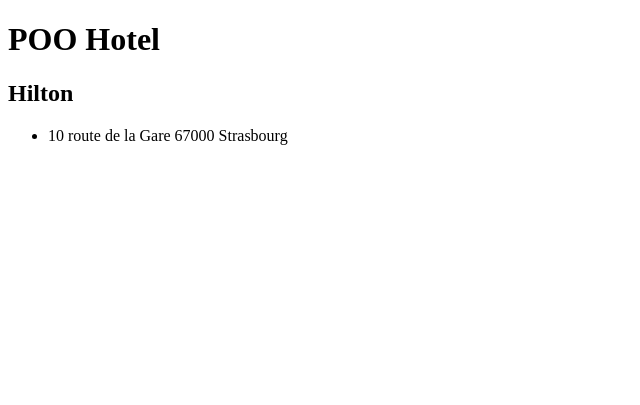
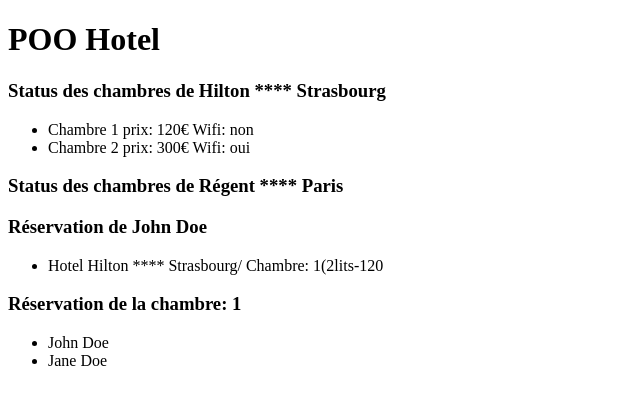
Before and after one commit to anthony0467/exerciceHotel, a PHP site: page / in a window 1280 px wide. Shown: the top 405 px of the page, without its empty margins (0-640 px from the left). Run offline with PHP 8.4, Linux system fonts and the light colour scheme.

Commit message:
ajout des fonctions afficher

```diff
--- a/Chambre.php
+++ b/Chambre.php
@@ -1,24 +1,36 @@
 <?php
 class Chambre
 {
-	private int $totalChambre;
+	private string $numeroChambre;
 	private bool $etatChambre;
 	private float $price;
+	private int $nbLit;
 	private bool $wifi;
+	private Hotel $hotel;
+	private array $reservations;
 
-	public function __construct(int $totalChambre)
+	public function __construct(Hotel $hotel, string $numeroChambre, float $price, bool $wifi)
 	{
-		$this->totalChambre = $totalChambre;
+		$this->numeroChambre = $numeroChambre;
 		$this->etatChambre = true;
-		$this->price;
-		$this->wifi = false;
+		$this->nbLit = 2;
+		$this->wifi = $wifi;
+		$this->price = $price;
+		$this->hotel = $hotel;
+		$this->reservations = [];
+		$this->hotel->addChambre($this);
+	}
+
+	public function addReservation($reservation)
+	{
+		$this->reservations[] = $reservation;
 	}
 
 	//SET
 
-	public function set_totalChambre(int $totalChambre)
+	public function set_numeroChambre(string $numeroChambre)
 	{
-		$this->totalChambre = $totalChambre;
+		$this->numeroChambre = $numeroChambre;
 	}
 
 	public function set_etatChambre(int $etatChambre)
@@ -36,11 +48,21 @@ class Chambre
 		$this->wifi = $wifi;
 	}
 
+	public function set_hotel(Hotel $hotel)
+	{
+		$this->hotel = $hotel;
+	}
+
+	public function set_nbLit(int $nbLit)
+	{
+		$this->nbLit = $nbLit;
+	}
+
 	//GET
 
-	public function get_totalChambre()
+	public function get_numeroChambre()
 	{
-		return $this->totalChambre;
+		return $this->numeroChambre;
 	}
 
 	public function get_etatChambre()
@@ -58,21 +80,38 @@ class Chambre
 		return $this->wifi;
 	}
 
+	public function get_hotel()
+	{
+		return $this->hotel;
+	}
+
+	public function get_nbLit()
+	{
+		return $this->nbLit;
+	}
+
+	//STRING
+
 	public function __toString()
 	{
-		return $this->get_totalChambre();
+		return $this->get_numeroChambre();
 	}
 
+	public function wifi()
+	{
+		if ($this->wifi == false) {
+			return 'Wifi: non';
+		} else {
+			return 'Wifi: oui';
+		}
+	}
 
-
-
-	public function afficherPrix()
+	public function afficherResaChambre()
 	{
-		if ($this->wifi = false) {
-			$result = $this->price = .120 . ' €';
-		} else {
-			$result = $this->price = .300 . ' €';
+		$result = '<h3>Réservation de la chambre: ' . $this . '</h3><ul>';
+		foreach ($this->reservations as $reservation) {
+			$result .= '<li> ' . $reservation->get_client() . '</li>';
 		}
-		return $result;
+		return $result . '</ul>';
 	}
 }
--- a/Client.php
+++ b/Client.php
@@ -5,11 +5,19 @@ class Client
 
 	private string $firstName;
 	private string $lastName;
+	private array $reservations;
 
 	public function __construct(string $firstName, string $lastName)
 	{
 		$this->firstName = $firstName;
 		$this->lastName = $lastName;
+		$this->reservations = [];
+	}
+
+
+	public function addReservation($reservation)
+	{
+		$this->reservations[] = $reservation;
 	}
 
 	// SET
@@ -41,8 +49,14 @@ class Client
 		return $this->get_firstName() . ' ' . $this->get_lastName();
 	}
 
-	public function afficherClient()
+
+
+	public function afficherResaClient()
 	{
-		return $this;
+		$result = '<h3>Réservation de ' . $this . '</h3><ul>';
+		foreach ($this->reservations as $reservation) {
+			$result .= '<li>Hotel ' . $reservation->get_chambre()->get_hotel() . '/ Chambre: ' . $reservation->get_chambre() . '(' . $reservation->get_chambre()->get_nbLit() . 'lits-' . $reservation->get_chambre()->get_price() . '</li>';
+		}
+		return $result . '</ul>';
 	}
 }
--- a/Hotel.php
+++ b/Hotel.php
@@ -6,7 +6,7 @@ class Hotel
 	private string $adress;
 	private string $codePostal;
 	private string $ville;
-	private Chambre $chambre;
+	private array $chambres;
 
 	public function __construct(string $nameHotel, string $adress, string $codePostal, string $ville)
 	{
@@ -14,7 +14,13 @@ class Hotel
 		$this->adress = $adress;
 		$this->codePostal = $codePostal;
 		$this->ville = $ville;
-		//$this->chambre = $chambre;
+		$this->chambres = [];
+	}
+
+
+	public function addChambre($chambre)
+	{
+		$this->chambres[] = $chambre;
 	}
 
 	//SET
@@ -38,10 +44,7 @@ class Hotel
 		$this->ville = $ville;
 	}
 
-	public function set_chambre(Chambre $chambre)
-	{
-		$this->chambre = $chambre;
-	}
+
 
 	//GET
 	public function get_nameHotel()
@@ -52,11 +55,6 @@ class Hotel
 	public function get_adress()
 	{
 		return $this->adress;
-	}
-
-	public function get_chambre()
-	{
-		return $this->chambre;
 	}
 
 	public function get_codePostal()
@@ -80,4 +78,14 @@ class Hotel
 		$result = '<ul><li>' . $this->adress . ' ' . $this->codePostal . ' ' . $this->ville . '</li></ul>';
 		return $result;
 	}
+
+	public function afficherChambresHotel()
+	{
+		$result = '<h3>Status des chambres de ' . $this . '</h3><ul>';
+
+		foreach ($this->chambres as $chambre) {
+			$result .= '<li> Chambre ' . $chambre . ' prix: ' . $chambre->get_price() . '€ ' . $chambre->wifi() . ' </li>';
+		}
+		return $result . '</ul>';
+	}
 }
--- a/Reservation.php
+++ b/Reservation.php
@@ -1,45 +1,51 @@
 <?php
 
-class Reservation{
+class Reservation
+{
 	private Client $client;
 	private Chambre $chambre;
 	private DateTime $date;
 
-	public function __construct(Client $client, Chambre $chambre, DateTime $date)
+	public function __construct(Client $client, Chambre $chambre)
 	{
 		$this->client = $client;
 		$this->chambre = $chambre;
-		$this->date = $date;
+		//$this->date = $date;
+		$this->client->addReservation($this);
+		$this->chambre->addReservation($this);
 	}
 
 	//SET
 
-	public function set_client(Client $client){
+	public function set_client(Client $client)
+	{
 		$this->client = $client;
 	}
 
-	public function set_chambre(Chambre $chambre){
+	public function set_chambre(Chambre $chambre)
+	{
 		$this->chambre = $chambre;
 	}
 
-	public function set_date(DateTime $date){
+	public function set_date(DateTime $date)
+	{
 		$this->date = $date;
 	}
 
 	//GET
 
-	public function get_client(){
+	public function get_client()
+	{
 		return $this->client;
 	}
 
-	public function get_chambre(){
+	public function get_chambre()
+	{
 		return $this->chambre;
 	}
 
-	public function get_date(){
+	public function get_date()
+	{
 		return $this->date;
 	}
-
-
-
 }
--- a/index.php
+++ b/index.php
@@ -19,12 +19,22 @@
 	});
 	//CLIENT
 	$client1 = new Client('John', 'Doe');
+	$client2 = new Client('Jane', 'Doe');
 	// HOTEL
-	$hotel = new Hotel('Hilton', '10 route de la Gare', '67000', 'Strasbourg');
+	$hotel = new Hotel('Hilton **** Strasbourg', '10 route de la Gare', '67000', 'Strasbourg');
+	$hotelParis = new Hotel('Régent **** Paris', '10 route de gaule', '75000', 'Paris');
 	//CHAMBRE
+	$chambre1 = new Chambre($hotel, '1', 120, false);
+	$chambre2 = new Chambre($hotel, '2', 300, true);
+	//RESERVATION
+	$resa1 = new Reservation($client1, $chambre1);
+	$resa2 = new Reservation($client2, $chambre1);
 
-
-	echo $hotel->afficherInfoHotel();
+	//echo $hotel->afficherInfoHotel();
+	echo $hotel->afficherChambresHotel();
+	echo $hotelParis->afficherChambresHotel();
+	echo $client1->afficherResaClient();
+	echo $chambre1->afficherResaChambre();
 
 
 	?>
```
